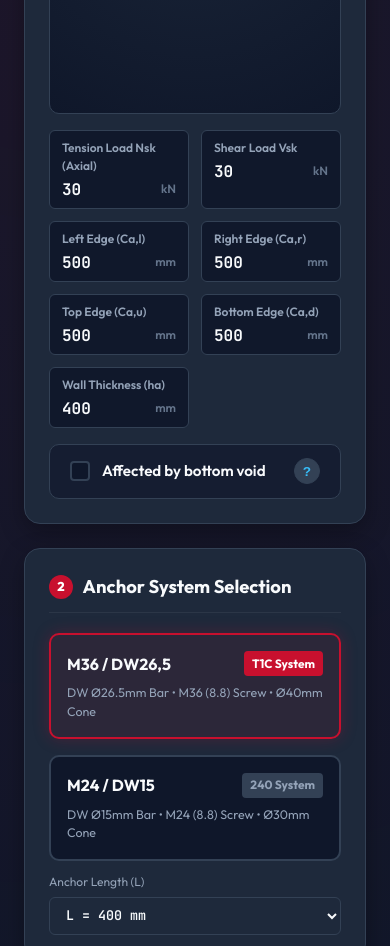
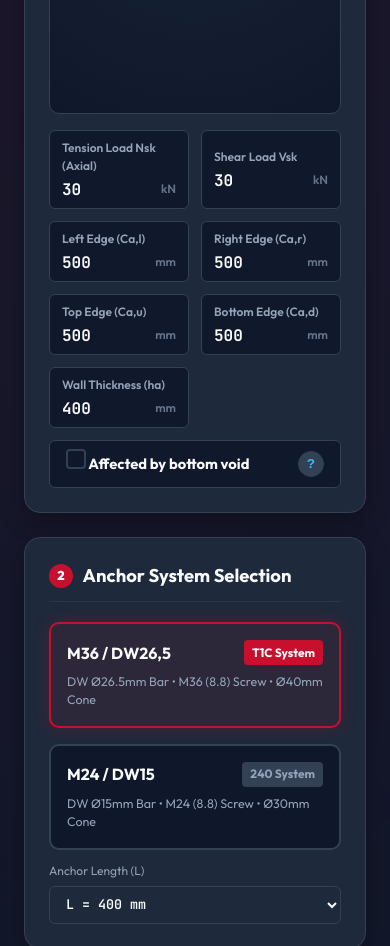
Before and after one commit to alsitectools/calculo-de-anclajes, a website with bundled scripts: page index.html in a window 390 px wide. Shown: the part 660-1606 px from the top of the page. Built offline with nearby package versions, Linux system fonts and the light colour scheme; files whose address does not match are found by name.

Commit message:
style: integrate 'Afectado por hueco inferior' option into step 1 inputs grid row 2

```diff
--- a/css/main.css
+++ b/css/main.css
@@ -799,7 +799,7 @@
 /* Input badges overlaid or structured around diagram */
 .diagram-inputs-grid {
   display: grid;
-  grid-template-columns: repeat(auto-fit, minmax(130px, 1fr));
+  grid-template-columns: repeat(5, 1fr);
   gap: 0.75rem;
   margin-top: 1rem;
 }
@@ -810,6 +810,9 @@
   border-radius: var(--radius-sm);
   padding: 0.5rem 0.75rem;
   transition: all 0.2s ease;
+  display: flex;
+  flex-direction: column;
+  justify-content: center;
 }
 
 .input-badge:focus-within {
@@ -856,17 +859,58 @@
   font-weight: 600;
 }
 
-/* Checkbox Hueco */
-.hueco-toggle-wrapper {
-  background: rgba(15, 23, 42, 0.6);
-  border: 1px solid var(--border-color);
-  border-radius: var(--radius-md);
-  padding: 0.85rem 1.25rem;
-  margin-top: 1rem;
+/* Checkbox Hueco Badge (integrated in 5-col grid row 2) */
+.hueco-badge-card {
+  grid-column: span 3;
+  padding: 0.5rem 1rem;
+  cursor: pointer;
+}
+
+.hueco-badge-card:hover {
+  border-color: rgba(255, 255, 255, 0.25);
+  background: rgba(15, 23, 42, 0.95);
+}
+
+body.light-theme .hueco-badge-card {
+  background: #f8fafc;
+  border-color: #cbd5e1;
+}
+
+body.light-theme .hueco-badge-card:hover {
+  border-color: #94a3b8;
+}
+
+.hueco-card-inner {
   display: flex;
   align-items: center;
   justify-content: space-between;
-  gap: 1rem;
+  width: 100%;
+  height: 100%;
+  gap: 0.75rem;
+}
+
+.hueco-title-text {
+  font-weight: 700;
+  font-size: 0.92rem;
+  color: var(--text-main);
+}
+
+@media (max-width: 1200px) {
+  .diagram-inputs-grid {
+    grid-template-columns: repeat(3, 1fr);
+  }
+  .hueco-badge-card {
+    grid-column: span 2 !important;
+  }
+}
+
+@media (max-width: 768px) {
+  .diagram-inputs-grid {
+    grid-template-columns: repeat(2, 1fr);
+  }
+  .hueco-badge-card {
+    grid-column: span 2 !important;
+  }
 }
 
 .hueco-checkbox-label {
--- a/index.html
+++ b/index.html
@@ -249,16 +249,18 @@
               <span class="unit">mm</span>
             </div>
           </div>
-        </div>
 
-        <!-- Checkbox Afectado por Hueco -->
-        <div class="hueco-toggle-wrapper">
-          <label class="hueco-checkbox-label">
-            <input type="checkbox" id="chk_hueco" style="display:none;">
-            <span class="custom-checkbox"></span>
-            <span style="font-weight: 600; font-size: 0.95rem;" data-i18n="void_affect_title">Afectado por hueco inferior</span>
-          </label>
-          <button id="btnHelpVoid" class="btn-help-icon" title="Ver explicación gráfica de afectación por huecos">?</button>
+          <!-- Checkbox Afectado por Hueco integrado en el grid -->
+          <div class="input-badge hueco-badge-card">
+            <div class="hueco-card-inner">
+              <label class="hueco-checkbox-label" for="chk_hueco">
+                <input type="checkbox" id="chk_hueco" style="display:none;">
+                <span class="custom-checkbox"></span>
+                <span class="hueco-title-text" data-i18n="void_affect_title">Afectado por hueco inferior</span>
+              </label>
+              <button id="btnHelpVoid" class="btn-help-icon" title="Ver explicación gráfica de afectación por huecos">?</button>
+            </div>
+          </div>
         </div>
       </section>
 
--- a/js/app.js
+++ b/js/app.js
@@ -424,10 +424,18 @@
 
   // Afectado por Hueco Checkbox
   const chkHueco = document.getElementById('chk_hueco');
+  const cardHueco = document.querySelector('.hueco-badge-card');
   if (chkHueco) {
     chkHueco.addEventListener('change', () => {
       state.afectadoHueco = chkHueco.checked;
       updateCalculation();
+    });
+  }
+  if (cardHueco && chkHueco) {
+    cardHueco.addEventListener('click', (e) => {
+      if (e.target.closest('#btnHelpVoid') || e.target.closest('.hueco-checkbox-label')) return;
+      chkHueco.checked = !chkHueco.checked;
+      chkHueco.dispatchEvent(new Event('change'));
     });
   }
 
```
